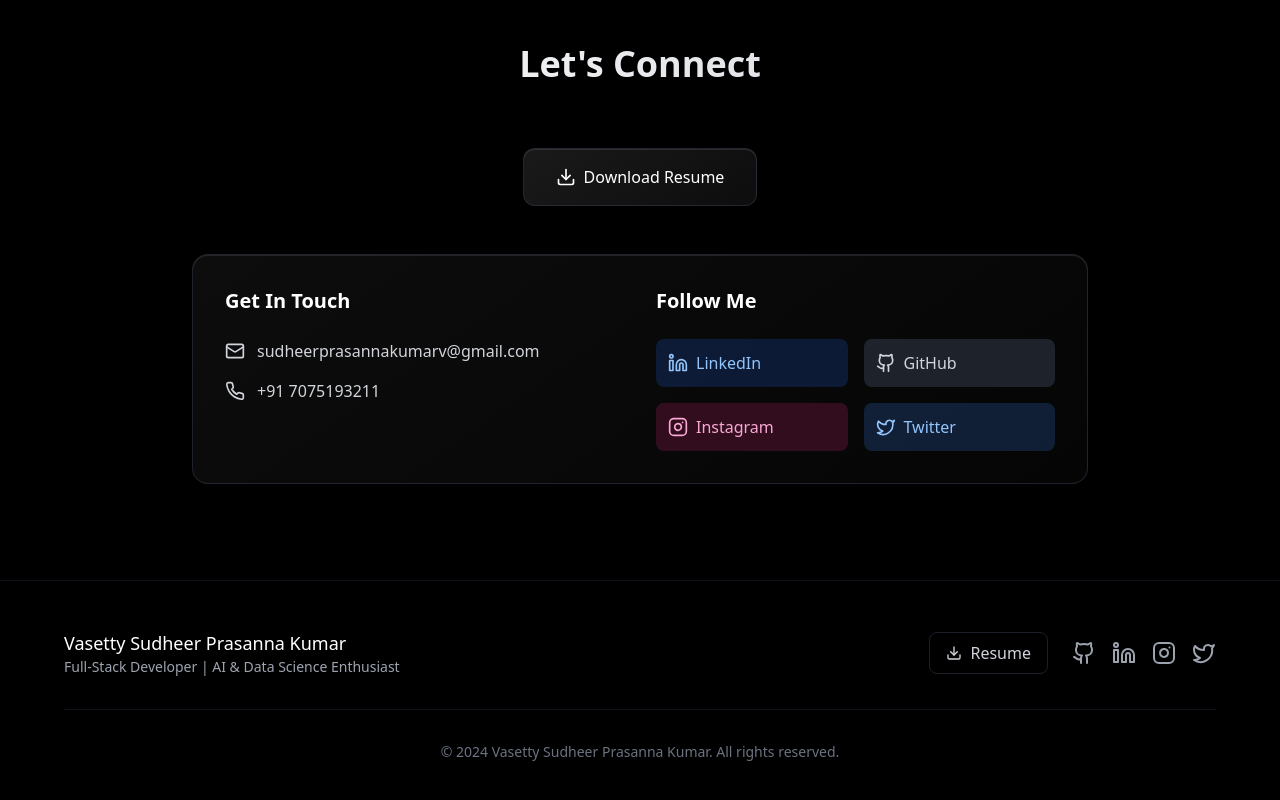
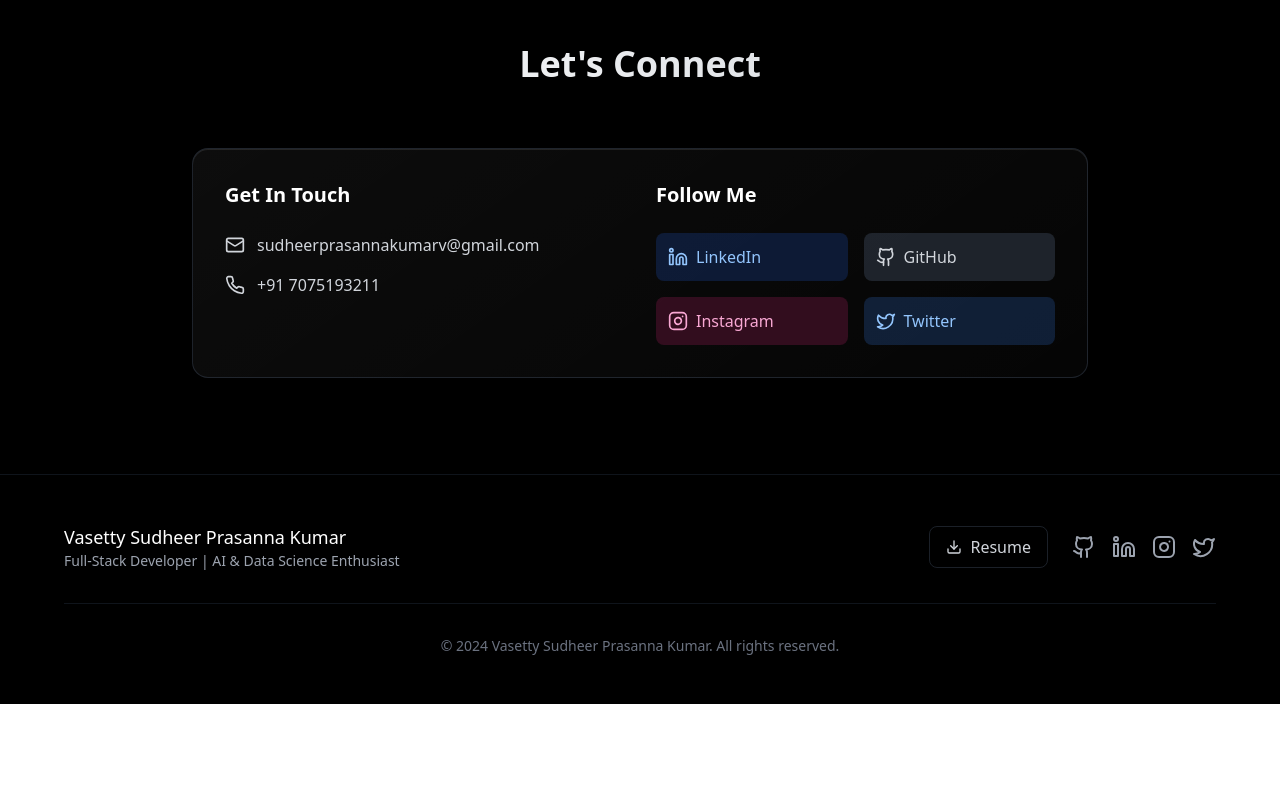
Before and after one commit to sudheerprasannakumarvasetty/Sudheer-Portfolio, a React (Vite) app: page / in a window 1280 px wide. Shown: the part 4861-5661 px from the top of the page. After the commit the page ends 5565 px from the top, so only its background shows below. Built offline with nearby package versions, Linux system fonts and the light colour scheme.

Commit message:
Updated App.tsx

```diff
--- a/src/App.tsx
+++ b/src/App.tsx
@@ -794,30 +794,6 @@ function App() {
             Let's Connect
           </h2>
 
-          {/* Download Resume Button */}
-          <div className="text-center mb-12">
-            <a
-              href="/Resume.pdf"
-              download
-              className={`inline-flex items-center px-8 py-4 rounded-xl transition-all duration-300 transform hover:scale-105 border shadow-2xl backdrop-blur-sm ${
-                isDarkMode
-                  ? 'bg-gradient-to-r from-gray-800 to-gray-900 hover:from-gray-700 hover:to-gray-800 border-gray-700/50'
-                  : 'bg-gradient-to-r from-gray-100 to-gray-200 hover:from-gray-200 hover:to-gray-300 border-gray-300/50'
-              }`}
-              style={{
-                background: isDarkMode
-                  ? 'linear-gradient(145deg, rgba(255,255,255,0.1), rgba(255,255,255,0.05))'
-                  : 'linear-gradient(145deg, rgba(0,0,0,0.05), rgba(0,0,0,0.02))',
-                boxShadow: isDarkMode
-                  ? '0 10px 25px -5px rgba(0, 0, 0, 0.5), inset 0 1px 0 rgba(255, 255, 255, 0.1)'
-                  : '0 10px 25px -5px rgba(0, 0, 0, 0.2), inset 0 1px 0 rgba(255, 255, 255, 0.8)'
-              }}
-            >
-              <Download className="mr-2" size={20} />
-              Download Resume
-            </a>
-          </div>
-
           <div
             className={`rounded-2xl p-8 shadow-2xl border backdrop-blur-sm ${cardClasses}`}
             style={{
```
